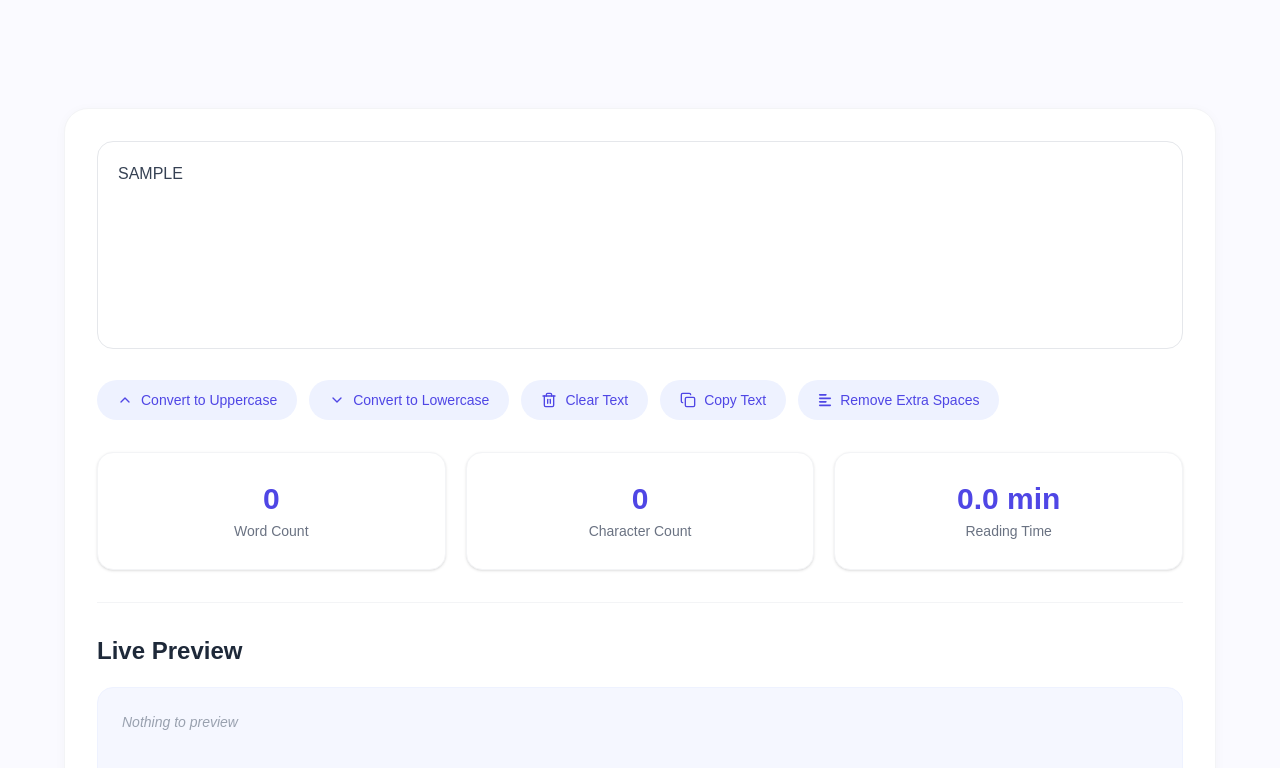
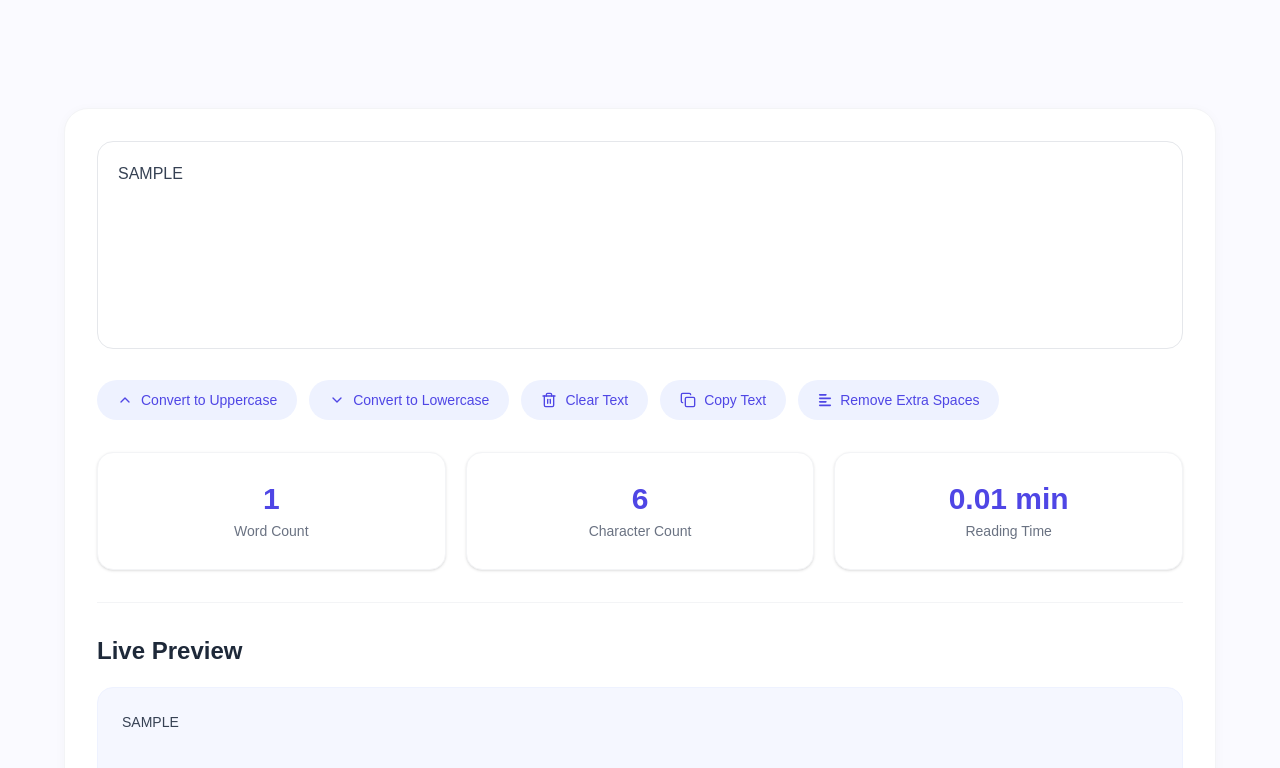
Before and after one commit to abdullah-alsaba/Texter, a React (Vite) app: page / in a window 1280 px wide. Both pictures are taken after typing "Sample" into the empty fields and a click on the button "Convert to Uppercase". Shown: the part 791-1559 px from the top of the page. Built offline with nearby package versions, Linux system fonts and the light colour scheme; a web font is replaced by a local one.

Commit message:
Added Lice Preview

```diff
--- a/src/components/TextArea.jsx
+++ b/src/components/TextArea.jsx
@@ -4,7 +4,12 @@ import { ChevronUp, ChevronDown, Trash2, Copy } from "lucide-react";
 import { FaAlignLeft } from "react-icons/fa6";
 
 const TextArea = () => {
+
+
   const [text, setText] = useState("");
+  const words = text.trim().split(/\s+/).filter(Boolean).length;
+  const chars = text.replace(/\s/g, "").length;
+  const readingTime = words === 0 ? 0 : Number((words / 200).toFixed(2));
 
   const handelOnChange = (event) => {
     setText(event.target.value);
@@ -93,21 +98,27 @@ const TextArea = () => {
           {/* Stats */}
           <div className="grid grid-cols-1 lg:grid-cols-3 gap-5 mt-8">
             <div className="border border-gray-100 rounded-2xl py-7 px-4 text-center bg-white shadow-sm">
-              <h1 className="font-bold text-[#4F46E5] text-3xl">0</h1>
+              <h1 className="font-bold text-[#4F46E5] text-3xl">
+                {words}
+              </h1>
               <p className="text-sm text-gray-500 font-medium mt-1">
                 Word Count
               </p>
             </div>
 
             <div className="border border-gray-100 rounded-2xl py-7 px-4 text-center bg-white shadow-sm">
-              <h1 className="font-bold text-[#4F46E5] text-3xl">0</h1>
+              <h1 className="font-bold text-[#4F46E5] text-3xl">
+                {chars}
+              </h1>
               <p className="text-sm text-gray-500 font-medium mt-1">
                 Character Count
               </p>
             </div>
 
             <div className="border border-gray-100 rounded-2xl py-7 px-4 text-center bg-white shadow-sm">
-              <h1 className="font-bold text-[#4F46E5] text-3xl">0.0 min</h1>
+              <h1 className="font-bold text-[#4F46E5] text-3xl">
+                {readingTime} min
+              </h1>
               <p className="text-sm text-gray-500 font-medium mt-1">
                 Reading Time
               </p>
@@ -124,9 +135,13 @@ const TextArea = () => {
             </h1>
 
             <div className="bg-[#F5F7FF] rounded-2xl h-52 border border-indigo-50">
-              <p className="p-6 italic text-sm text-gray-400">
-                Nothing to preview
-              </p>
+              {text.trim()===""?(  <p className="p-6 italic text-sm text-gray-400">
+                      Nothing to preview
+
+              </p>) : (<p className="p-6 text-sm text-gray-700 whitespace-pre-wrap break-words">
+                  {text}
+              </p> ) }
+
             </div>
           </div>
         </div>
```
